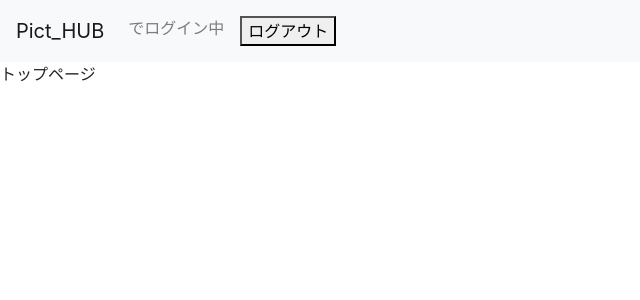
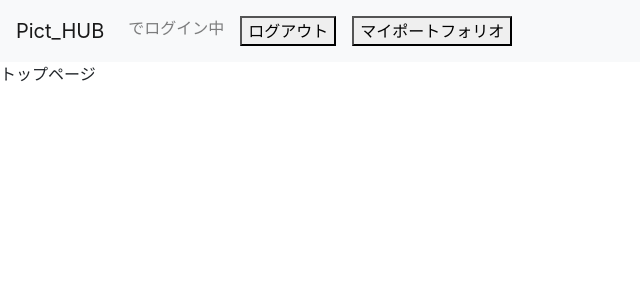
Before and after one commit to nmatsumoto4274/picture_hub, a Django app: template tweet_crawl/templates/tweet_crawl/top.html in a window 1280 px wide. Shown: the top 300 px of the page, without its empty margins (0-640 px from the left). Run offline with Django 3.2, Linux system fonts and the light colour scheme; the template is opened without the code that fills it, so the values that code supplies are empty; the visitor is signed in with stand-in values (Sample User, id 1); parts of the project's set-up code (start-up, migrations or seed data) failed here and were passed over; some libraries are stand-ins or nearby versions.

Commit message:
マイページへのリンクを実装

```diff
--- a/templates/base.html
+++ b/templates/base.html
@@ -12,7 +12,7 @@
 </head>
 <body>
 <nav class="navbar navbar-expand-lg navbar-light bg-light">
-    <a class="navbar-brand" href="#">Pict_HUB</a>
+    <a class="navbar-brand" href="{% url 'tweet_crawl:top' %}">Pict_HUB</a>
     <button type="button" class="navbar-toggler" data-toggle="collapse" data-target="#navbarNav"
             aria-controls="navbarNav" aria-expanded="false" aria-label="ナビゲーションの切替">
         <span class="navbar-toggler-icon"></span>
@@ -32,6 +32,11 @@
             <li class="nav-item">
                 <a class="nav-link" href="/portfolios/logout">
                     <button type="button">ログアウト</button>
+                </a>
+            </li>
+            <li class="nav-item">
+                <a class="nav-link" href="{% url 'tweet_crawl:portfolio' user.access_token.screen_name %}">
+                    <button type="button">マイポートフォリオ</button>
                 </a>
             </li>
             {% endif %}
--- a/tweet_crawl/views.py
+++ b/tweet_crawl/views.py
@@ -5,7 +5,6 @@ from social_django.models import UserSocialAuth
 def top(request):
     """
     トップページのView関数
-    TODO ログイン未済の場合はトップページへ遷移し、ログイン済の場合はポートフォリオへリダイレクトします
     :param request: リクエスト
     :return: リソース
     """
@@ -17,7 +16,7 @@ def top(request):
 
 def portfolio(request, screen_name):
     """
-    ポートフォリオViews
+    ポートフォリオページのView関数
     :param screen_name: Twitter表示名
     :param request: リクエスト
     :return: リソース
```
